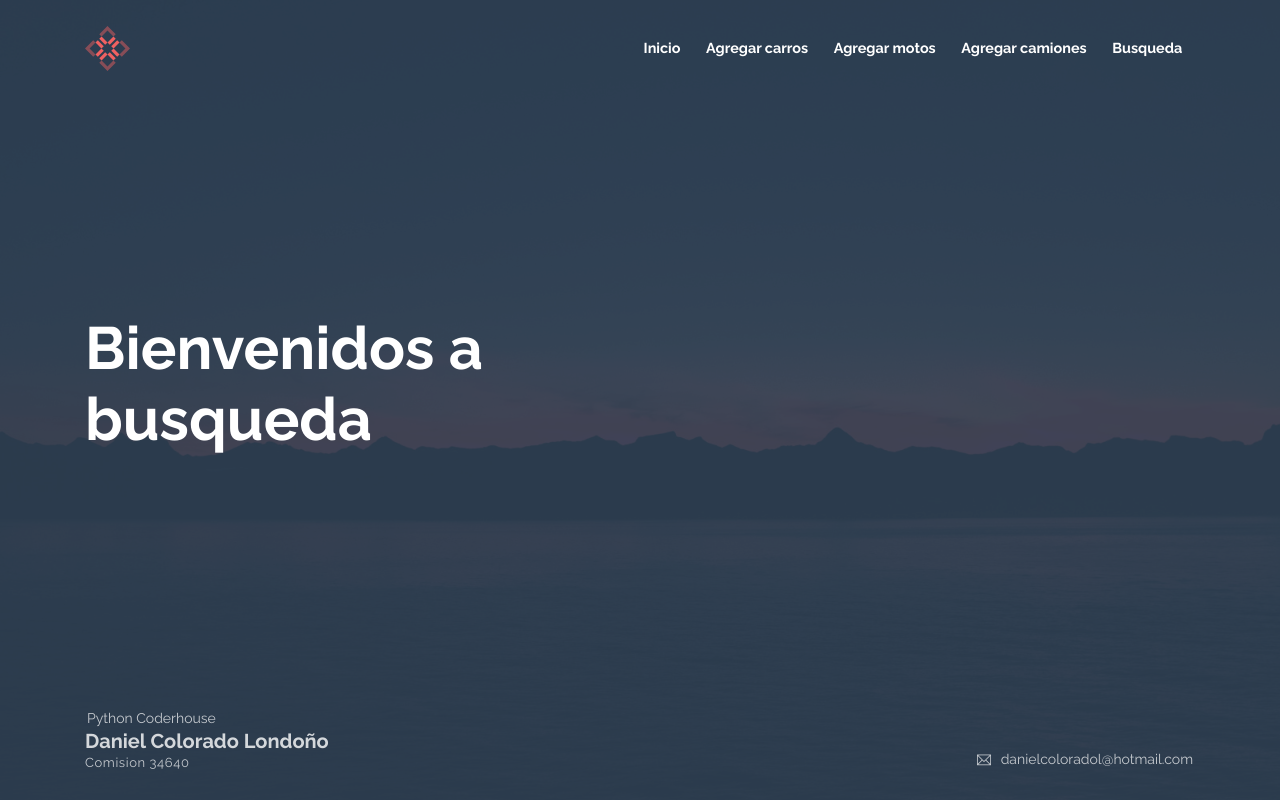
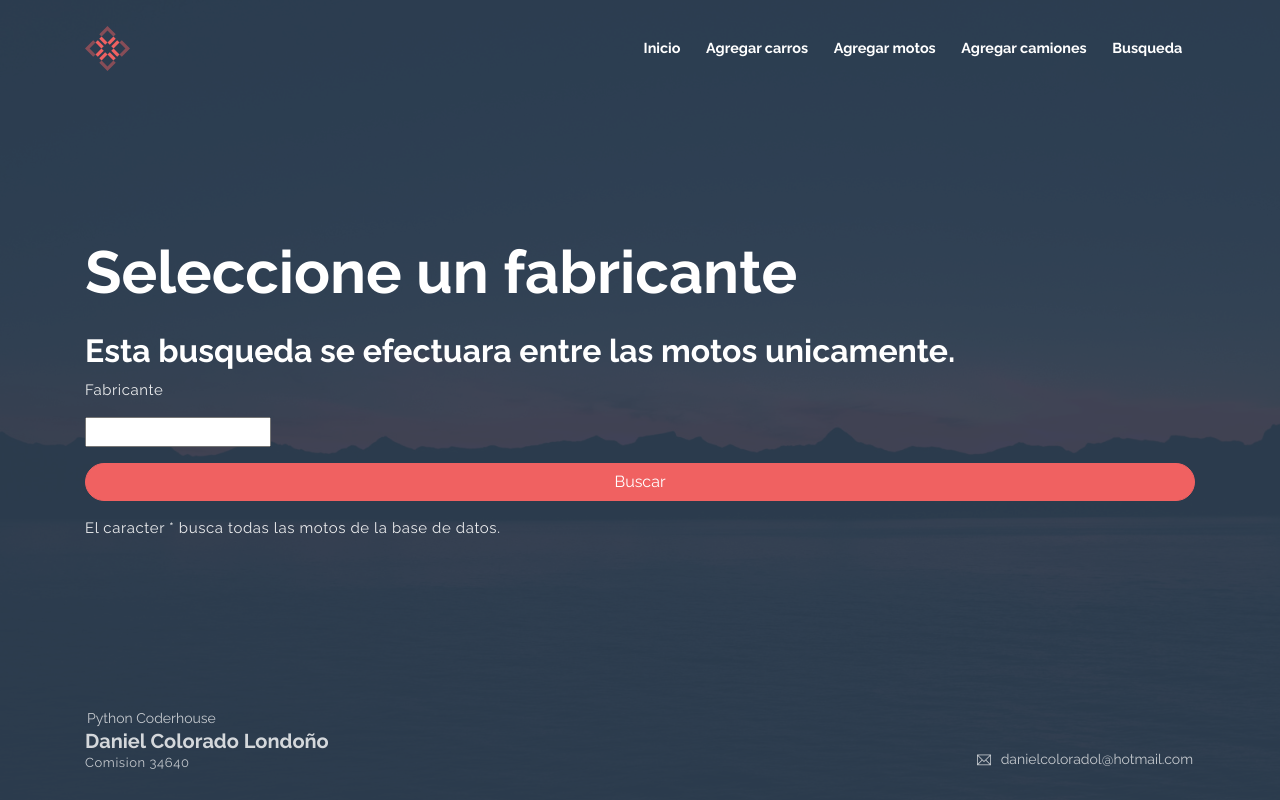
Before and after one commit to DanielColoradoL/Intermediate_Task_Django, a Django app: page /vehiculos/busqueda in a window 1280 px wide. Run offline with Django 4.2, Linux system fonts and the light colour scheme; some libraries are stand-ins or nearby versions.

Commit message:
Complete el apartado de busqueda, y finalice el assessment.

```diff
--- a/App_vehiculos/templates/busqueda.html
+++ /dev/null
@@ -1,7 +0,0 @@
-{% extends "padre.html" %}
-
-{% load static %}
-
-{% block titulo %}
-<h1 class="carousel-title">Bienvenidos a<br> busqueda</h1>
-{% endblock %}
--- /dev/null
+++ b/App_vehiculos/templates/busqueda_db.html
@@ -0,0 +1,20 @@
+{% extends "padre.html" %}
+
+{% load static %}
+
+{% block titulo %}
+<h6 class="carousel-title">{{ mensaje_busqueda }}</h6>
+<h2 style="color:white">Esta busqueda se efectuara entre las motos unicamente. </h2>
+
+
+<form action="{% url 'resultado_busqueda'%}" method="GET">
+    <div class="form-group">
+        <p style="color: white">Fabricante</p>
+        <input type="text" name="Fabricante" id="fabricante_carro">
+    </div>
+    <div class="form-group">
+        <input type="submit" class="btn btn-primary btn-block" value="Buscar">
+    </div>
+</form>
+<p style="color:white">El caracter * busca todas las motos de la base de datos.</p>
+{% endblock %}
--- a/App_vehiculos/templates/inicio.html
+++ b/App_vehiculos/templates/inicio.html
@@ -3,5 +3,5 @@
 {% load static %}
 
 {% block titulo %}
-<h1 class="carousel-title">Bienvenidos al<br> inicio</h1>
+<h1 class="carousel-title">{{ mensaje_inicio }}</h1>
 {% endblock %}
--- a/App_vehiculos/urls.py
+++ b/App_vehiculos/urls.py
@@ -7,4 +7,5 @@ urlpatterns = [
     path("agregarmotos", agregar_motos, name= "agregar_motos"),
     path("agregarcamiones", agregar_camiones, name= "agregar_camiones"),
     path("busqueda", busqueda_db, name= "busqueda_db"),
+    path("resultado", resultado_busqueda, name = "resultado_busqueda")
 ]
--- a/App_vehiculos/views.py
+++ b/App_vehiculos/views.py
@@ -3,7 +3,7 @@ from .models import Carros, Motos, Camiones
 from .forms import CarrosForm, MotosForm, CamionesForm
 
 def inicio(request):
-    return render(request, "inicio.html")
+    return render(request, "inicio.html", {"mensaje_inicio": "Bienvenido!"})
 
 
 def agregar_carros(request):
@@ -13,17 +13,49 @@ def agregar_carros(request):
             datos = form_carro_info.cleaned_data
             carro_nuevo = Carros(nombre = datos["nombre"], fabricante = datos["fabricante"], modelo = datos["modelo"], color = datos["color"])
             carro_nuevo.save()
-            return render(request, "agregar_carros.html", {"form_carro":CarrosForm()})
+            return render(request, "inicio.html", {"mensaje_inicio": "El vehiculo ha sido agregado exitosamente!"})
     else:
         formulario_vacio = CarrosForm()
         return render(request, "agregar_carros.html", {"form_carro":formulario_vacio})
 
 
 def agregar_motos(request):
-    return render(request, "agregar_motos.html")
+    if request.method == "POST":
+        form_moto_info = MotosForm(request.POST)
+        if form_moto_info.is_valid():
+            datos = form_moto_info.cleaned_data
+            moto_nueva = Motos(nombre = datos["nombre"], fabricante = datos["fabricante"], cilindraje = datos["cilindraje"])
+            moto_nueva.save()
+            return render(request, "inicio.html", {"mensaje_inicio": "El vehiculo ha sido agregado exitosamente!"})
+    else:
+        formulario_vacio = MotosForm()
+        return render(request, "agregar_motos.html", {"form_moto":formulario_vacio})
+
 
 def agregar_camiones(request):
-    return render(request, "agregar_camiones.html")
+    if request.method == "POST":
+        form_camion_info = CamionesForm(request.POST)
+        if form_camion_info.is_valid():
+            datos = form_camion_info.cleaned_data
+            camion_nuevo = Camiones(nombre = datos["nombre"], fabricante = datos["fabricante"], carga_maxima = datos["carga_maxima"], numero_ejes = datos["numero_ejes"])
+            camion_nuevo.save()
+            return render(request, "inicio.html", {"mensaje_inicio": "El vehiculo ha sido agregado exitosamente!"})
+    else:
+        formulario_vacio = CamionesForm()
+        return render(request, "agregar_camiones.html", {"form_camion":formulario_vacio})
+
 
 def busqueda_db(request):
-    return render(request, "busqueda.html")
+    return render(request, "busqueda_db.html", {"mensaje_busqueda":"Seleccione un fabricante"})
+
+
+def resultado_busqueda(request):
+    valor_url = request.GET["Fabricante"]
+    if valor_url != "":
+        if valor_url != "*":
+            motos_filtradas = Motos.objects.filter(fabricante = valor_url)
+        else:
+            motos_filtradas = Motos.objects.all()
+        return render(request, "resultado_busqueda.html", {"motos_seleccionadas":motos_filtradas})
+    else:
+        return render(request, "busqueda_db.html", {"mensaje_busqueda": "Vuelva a intentarlo, valor vacio"})
```
Also changed, not shown: App_vehiculos/templates/agregar_camiones.html (+13 -1 lines), App_vehiculos/templates/agregar_motos.html (+11 -1 lines), App_vehiculos/templates/guia_formulario.html (+11 -0 lines), App_vehiculos/templates/resultado_busqueda.html (added, +25 -0 lines), db.sqlite3.
